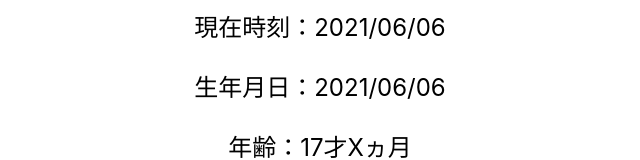
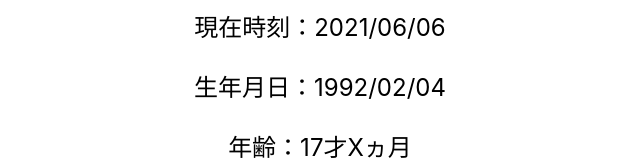
Before and after one commit to hirotoKirimaru/IamEternal17, a Next.js app: page / in a window 1280 px wide. Shown: the part 299-459 px from the top of the page, without its empty margins (320-960 px from the left). Built offline with nearby package versions, Linux system fonts and the light colour scheme.

Commit message:
[Add] こんなイメージ

```diff
--- a/pages/index.js
+++ b/pages/index.js
@@ -68,17 +68,17 @@ export default function Home() {
 
 function createBirthDom(){
 
-  const now = getNowDateWithString()
+  const now = getNowDateWithString(new Date());
+  const birth = getNowDateWithString(new Date(1992,1,4));
   return <>
   <p>現在時刻：{now}</p>
-  <p>生年月日：{now}</p>
+  <p>生年月日：{birth}</p>
   <p>年齢：17才Xヵ月</p>
   </>
 }
 
 
-function getNowDateWithString(){
-var dt = new Date();
+function getNowDateWithString(dt){
 var y = dt.getFullYear();
 var m = ("00" + (dt.getMonth()+1)).slice(-2);
 var d = ("00" + dt.getDate()).slice(-2);
```
